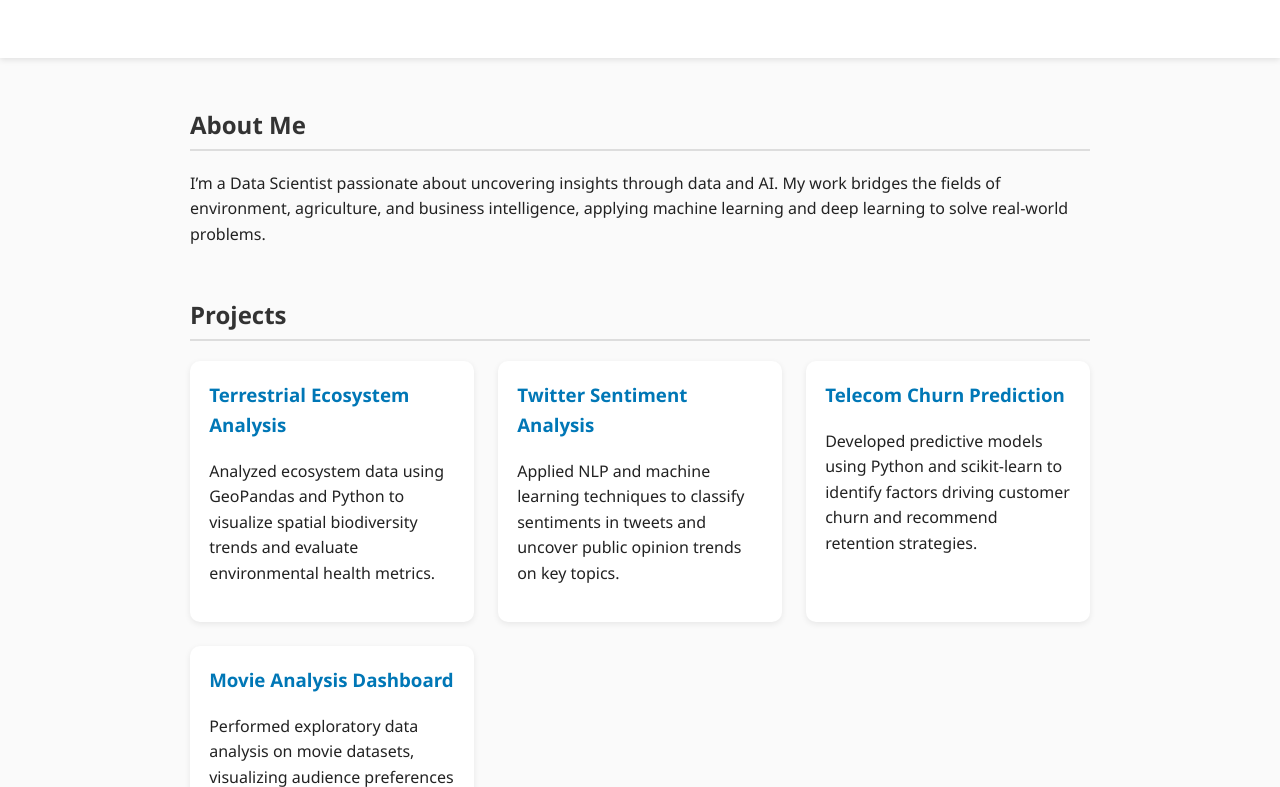
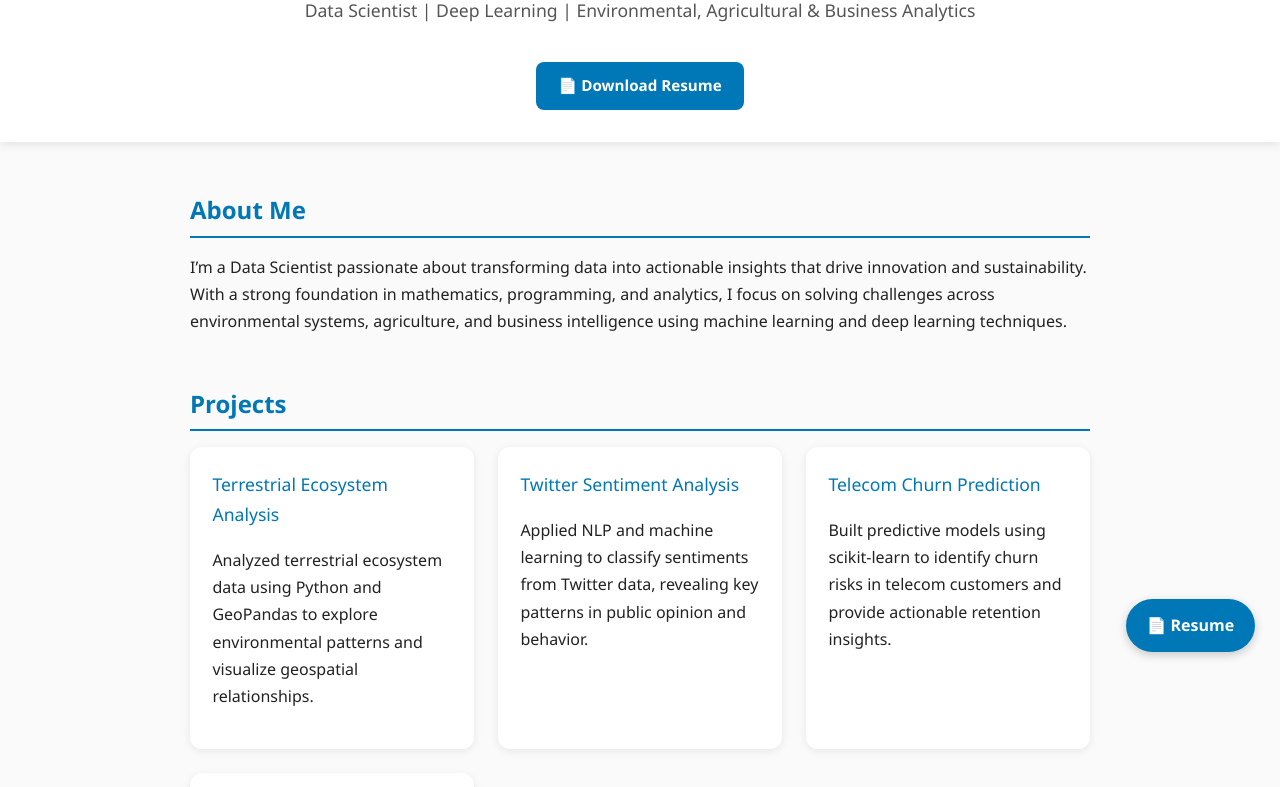
Before and after one commit to RonohSoy/ronohsoy.github.io, a plain HTML site: page index.html in a window 1280 px wide. Shown: the part 123-910 px from the top of the page. Drawn offline with Linux system fonts and the light colour scheme.

Commit message:
Revise index.html with style and content updates
Updated the title and improved styling, added a floating resume button, and enhanced project descriptions.

```diff
--- a/index.html
+++ b/index.html
@@ -3,7 +3,7 @@
 <head>
   <meta charset="UTF-8" />
   <meta name="viewport" content="width=device-width, initial-scale=1.0" />
-  <title>Peter Kiptoo Ronoh | Data Scientist</title>
+  <title>PETER KIPTOO RONOH | Data Scientist</title>
   <style>
     body {
       font-family: 'Segoe UI', sans-serif;
@@ -11,78 +11,153 @@
       color: #222;
       margin: 0;
       padding: 0;
-      line-height: 1.6;
+      line-height: 1.7;
+      scroll-behavior: smooth;
+      overflow-x: hidden;
     }
+
     header {
       text-align: center;
-      padding: 2.5rem 1rem;
-      background-color: #fff;
-      box-shadow: 0 2px 6px rgba(0,0,0,0.1);
+      padding: 3rem 1rem 2rem;
+      background-color: #ffffff;
+      box-shadow: 0 2px 10px rgba(0,0,0,0.1);
     }
+
     h1 {
       margin: 0;
-      font-size: 2rem;
-      color: #333;
+      font-size: 2.3rem;
+      letter-spacing: 1px;
+      color: #222;
     }
+
     p.subtitle {
       color: #555;
       margin-top: .5rem;
+      font-size: 1.1rem;
     }
+
+    .resume-btn {
+      display: inline-block;
+      margin-top: 1.2rem;
+      padding: 0.7rem 1.4rem;
+      background-color: #0077b6;
+      color: #fff;
+      border-radius: 8px;
+      font-size: 0.95rem;
+      font-weight: 600;
+      text-decoration: none;
+      transition: background-color 0.3s ease, transform 0.3s ease;
+    }
+
+    .resume-btn:hover {
+      background-color: #005f8f;
+      transform: translateY(-2px);
+    }
+
+    /* Floating resume button */
+    .floating-resume {
+      position: fixed;
+      bottom: 25px;
+      right: 25px;
+      background-color: #0077b6;
+      color: #fff;
+      padding: 0.8rem 1.3rem;
+      border-radius: 50px;
+      box-shadow: 0 3px 10px rgba(0,0,0,0.2);
+      font-weight: 600;
+      text-decoration: none;
+      z-index: 1000;
+      transition: transform 0.3s ease, background-color 0.3s ease;
+    }
+
+    .floating-resume:hover {
+      background-color: #005f8f;
+      transform: scale(1.05);
+    }
+
     section {
       max-width: 900px;
       margin: 3rem auto;
       padding: 0 1rem;
+      opacity: 0;
+      transform: translateY(30px);
+      transition: all 0.8s ease-out;
     }
+
+    section.visible {
+      opacity: 1;
+      transform: translateY(0);
+    }
+
     h2 {
-      border-bottom: 2px solid #ddd;
+      border-bottom: 2px solid #0077b6;
       padding-bottom: .3rem;
-      color: #333;
+      color: #0077b6;
+      margin-bottom: 1rem;
     }
+
     .projects {
       display: grid;
       grid-template-columns: repeat(auto-fit, minmax(260px, 1fr));
       gap: 1.5rem;
-      margin-top: 1rem;
     }
+
     .card {
       background-color: #fff;
-      border-radius: 10px;
-      box-shadow: 0 2px 6px rgba(0,0,0,0.08);
-      padding: 1.2rem;
-      transition: transform 0.2s ease, box-shadow 0.2s ease;
+      border-radius: 12px;
+      box-shadow: 0 2px 8px rgba(0,0,0,0.08);
+      padding: 1.4rem;
+      transition: transform 0.4s ease, box-shadow 0.4s ease, opacity 0.6s ease, transform 0.6s ease;
+      opacity: 0;
+      transform: translateY(40px);
     }
+
+    .card.visible {
+      opacity: 1;
+      transform: translateY(0);
+    }
+
     .card:hover {
-      transform: translateY(-4px);
-      box-shadow: 0 4px 12px rgba(0,0,0,0.12);
+      transform: scale(1.03);
+      box-shadow: 0 6px 20px rgba(0, 119, 182, 0.25);
     }
+
     .card h3 {
       margin-top: 0;
       color: #0077b6;
+      font-size: 1.1rem;
     }
+
     a {
       color: #0077b6;
       text-decoration: none;
+      font-weight: 500;
     }
+
     a:hover {
       text-decoration: underline;
     }
+
     footer {
       text-align: center;
       padding: 2rem;
       font-size: 0.9rem;
-      color: #666;
+      color: #555;
+      border-top: 1px solid #ddd;
+      margin-top: 3rem;
     }
   </style>
 </head>
 <body>
   <header>
-    <h1>Peter Ronoh</h1>
-    <p class="subtitle">Data Scientist | Deep Learning | Environmental & Business Analytics</p>
+    <h1>PETER KIPTOO RONOH</h1>
+    <p class="subtitle">Data Scientist | Deep Learning | Environmental, Agricultural & Business Analytics</p>
+    <a href="https://drive.google.com/file/d/1WIEEfzbFc5GWiFQVC-QLaUoQZVpQ7r24/view?usp=sharing" target="_blank" class="resume-btn">📄 Download Resume</a>
   </header>
 
   <section>
     <h2>About Me</h2>
-    <p>I’m a Data Scientist passionate about uncovering insights through data and AI. My work bridges the fields of environment, agriculture, and business intelligence, applying machine learning and deep learning to solve real-world problems.</p>
+    <p>I’m a Data Scientist passionate about transforming data into actionable insights that drive innovation and sustainability. With a strong foundation in mathematics, programming, and analytics, I focus on solving challenges across environmental systems, agriculture, and business intelligence using machine learning and deep learning techniques.</p>
   </section>
 
   <section>
@@ -90,22 +165,22 @@
     <div class="projects">
       <div class="card">
         <h3><a href="https://github.com/RonohSoy/Terrestrial_ecosystem_analysis" target="_blank">Terrestrial Ecosystem Analysis</a></h3>
-        <p>Analyzed ecosystem data using GeoPandas and Python to visualize spatial biodiversity trends and evaluate environmental health metrics.</p>
+        <p>Analyzed terrestrial ecosystem data using Python and GeoPandas to explore environmental patterns and visualize geospatial relationships.</p>
       </div>
 
       <div class="card">
         <h3><a href="https://github.com/RonohSoy/Twitter_Sentiment_Analysis_Project" target="_blank">Twitter Sentiment Analysis</a></h3>
-        <p>Applied NLP and machine learning techniques to classify sentiments in tweets and uncover public opinion trends on key topics.</p>
+        <p>Applied NLP and machine learning to classify sentiments from Twitter data, revealing key patterns in public opinion and behavior.</p>
       </div>
 
       <div class="card">
         <h3><a href="https://github.com/RonohSoy/TELECOM_CHURN_PREDICTION" target="_blank">Telecom Churn Prediction</a></h3>
-        <p>Developed predictive models using Python and scikit-learn to identify factors driving customer churn and recommend retention strategies.</p>
+        <p>Built predictive models using scikit-learn to identify churn risks in telecom customers and provide actionable retention insights.</p>
       </div>
 
       <div class="card">
         <h3><a href="https://github.com/RonohSoy/MOVIE_ANALYSIS" target="_blank">Movie Analysis Dashboard</a></h3>
-        <p>Performed exploratory data analysis on movie datasets, visualizing audience preferences and revenue trends using Python and Matplotlib.</p>
+        <p>Performed exploratory data analysis on movie datasets to uncover audience trends and profitability insights using Python and visualization tools.</p>
       </div>
     </div>
   </section>
@@ -113,8 +188,8 @@
   <section>
     <h2>Skills</h2>
     <p><strong>Languages:</strong> Python, SQL<br>
-       <strong>Tools:</strong> SPSS, Excel, Power BI, GeoPandas, QGIS, Tableau<br>
-       <strong>Focus Areas:</strong> Data Analytics, Deep Learning, Geospatial Analysis, Predictive Modeling, Sustainability</p>
+       <strong>Tools:</strong> SPSS, Power BI, Excel, GeoPandas, QGIS, Tableau<br>
+       <strong>Focus Areas:</strong> Deep Learning, Data Analytics, Geospatial Analysis, Predictive Modeling, Sustainability Intelligence</p>
   </section>
 
   <section>
@@ -125,7 +200,35 @@
   </section>
 
   <footer>
-    © 2025 Peter Ronoh. Built with 💡 and GitHub Pages.
+    © 2025 PETER KIPTOO RONOH. Built with 💡 and GitHub Pages.
   </footer>
+
+  <!-- Floating resume button -->
+  <a href="https://drive.google.com/file/d/1WIEEfzbFc5GWiFQVC-QLaUoQZVpQ7r24/view?usp=sharing" target="_blank" class="floating-resume">📄 Resume</a>
+
+  <script>
+    // Fade-in on scroll
+    const sections = document.querySelectorAll('section');
+    const cards = document.querySelectorAll('.card');
+
+    function revealOnScroll() {
+      const triggerBottom = window.innerHeight * 0.9;
+
+      sections.forEach(section => {
+        const sectionTop = section.getBoundingClientRect().top;
+        if (sectionTop < triggerBottom) section.classList.add('visible');
+      });
+
+      cards.forEach((card, index) => {
+        const cardTop = card.getBoundingClientRect().top;
+        if (cardTop < triggerBottom) {
+          setTimeout(() => card.classList.add('visible'), index * 150); // staggered delay
+        }
+      });
+    }
+
+    window.addEventListener('scroll', revealOnScroll);
+    window.addEventListener('load', revealOnScroll);
+  </script>
 </body>
 </html>
```
